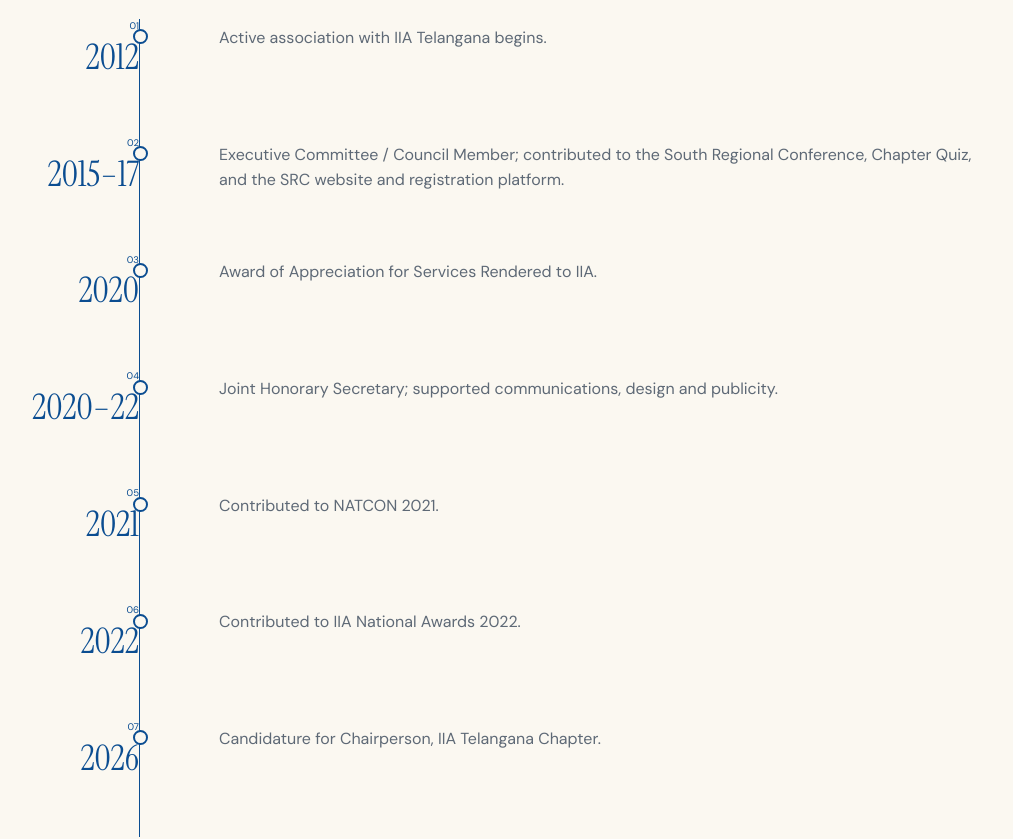
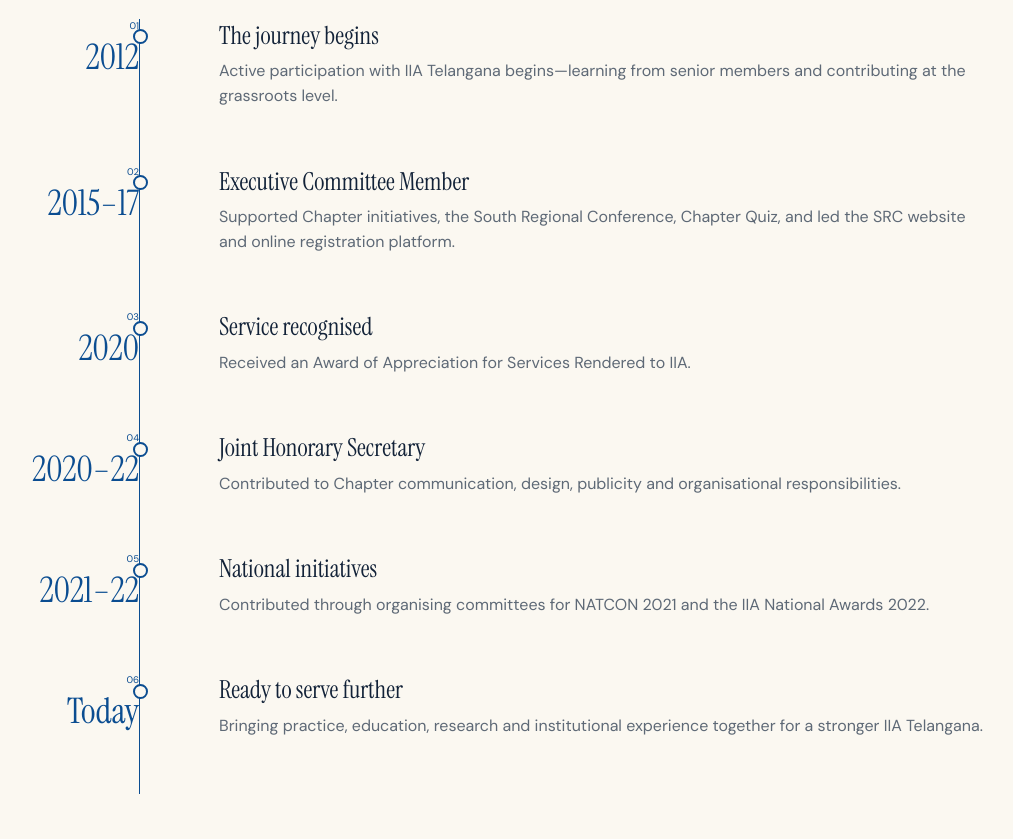
Before and after one commit to shivasricharan/adityasingaraju, a React (Vite) app: page / in a window 1280 px wide. Shown: the part 2540-3379 px from the top of the page, without its empty margins (53-1066 px from the left). Built offline with nearby package versions, Linux system fonts and the light colour scheme.

Commit message:
Redesign campaign website

```diff
--- a/src/data/iiaJourney.ts
+++ b/src/data/iiaJourney.ts
@@ -1,9 +1,8 @@
 export const iiaJourney = [
-  { year: '2012', text: 'Active association with IIA Telangana begins.' },
-  { year: '2015–17', text: 'Executive Committee / Council Member; contributed to the South Regional Conference, Chapter Quiz, and the SRC website and registration platform.' },
-  { year: '2020', text: 'Award of Appreciation for Services Rendered to IIA.' },
-  { year: '2020–22', text: 'Joint Honorary Secretary; supported communications, design and publicity.' },
-  { year: '2021', text: 'Contributed to NATCON 2021.' },
-  { year: '2022', text: 'Contributed to IIA National Awards 2022.' },
-  { year: '2026', text: 'Candidature for Chairperson, IIA Telangana Chapter.' },
+  { year: '2012', title: 'The journey begins', text: 'Active participation with IIA Telangana begins—learning from senior members and contributing at the grassroots level.' },
+  { year: '2015–17', title: 'Executive Committee Member', text: 'Supported Chapter initiatives, the South Regional Conference, Chapter Quiz, and led the SRC website and online registration platform.' },
+  { year: '2020', title: 'Service recognised', text: 'Received an Award of Appreciation for Services Rendered to IIA.' },
+  { year: '2020–22', title: 'Joint Honorary Secretary', text: 'Contributed to Chapter communication, design, publicity and organisational responsibilities.' },
+  { year: '2021–22', title: 'National initiatives', text: 'Contributed through organising committees for NATCON 2021 and the IIA National Awards 2022.' },
+  { year: 'Today', title: 'Ready to serve further', text: 'Bringing practice, education, research and institutional experience together for a stronger IIA Telangana.' },
 ]
```
